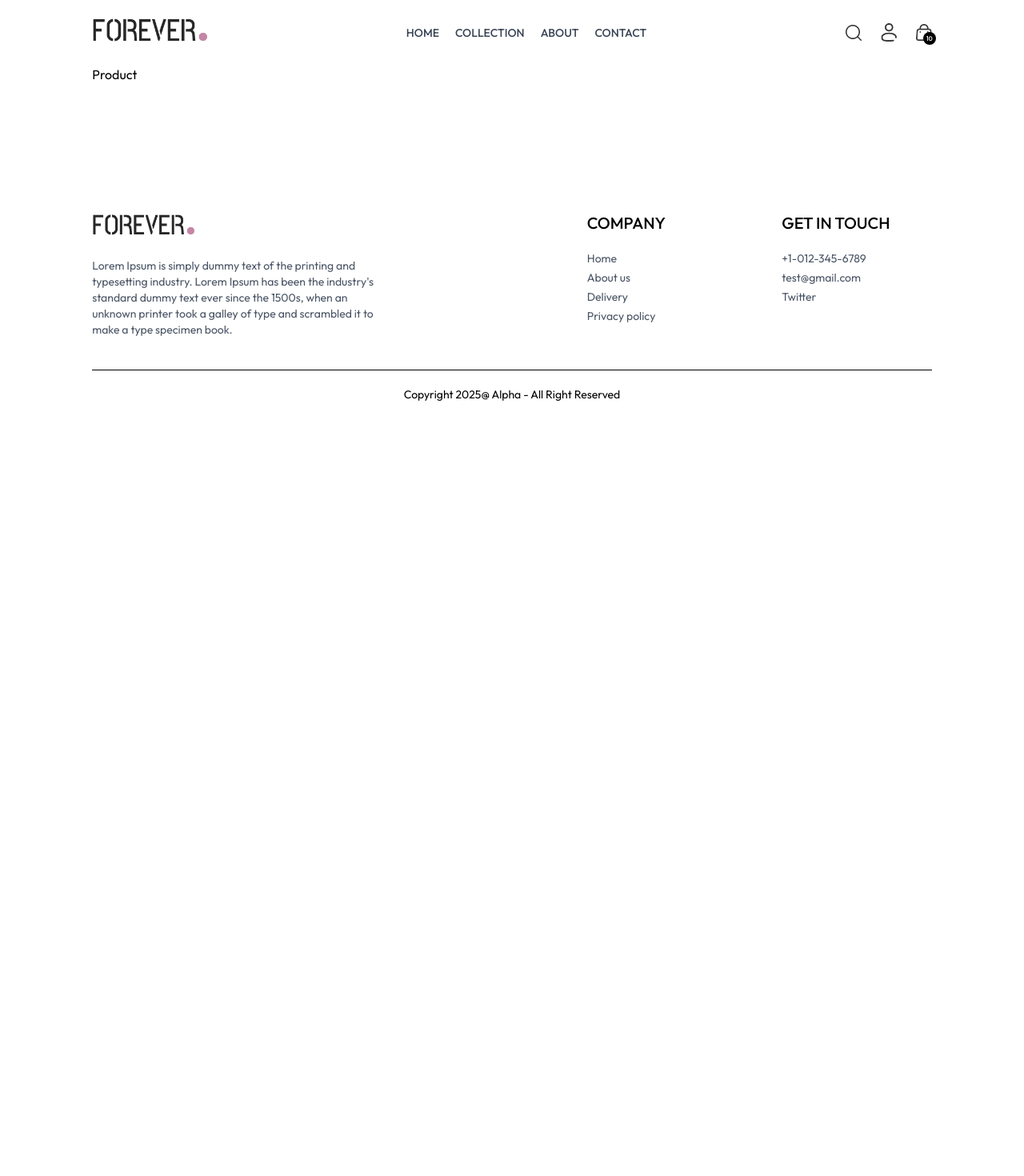
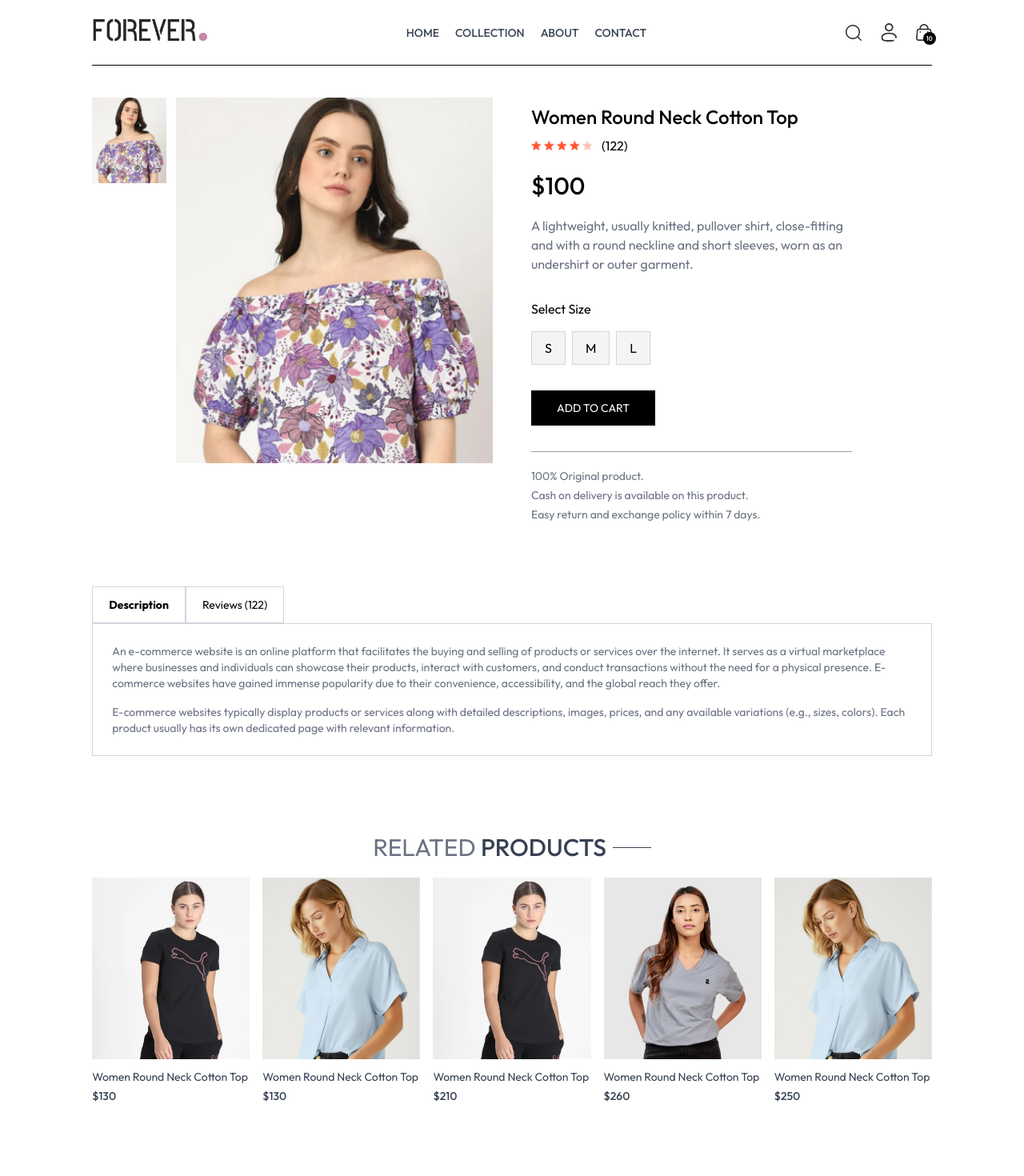
Before and after one commit to Ritik6547/React-Projects, a React (Vite) app in the folder E-Commerce App/: page /product/aaaaa in a window 1280 px wide. Shown: the top 1470 px of the page at 80% size. Before the commit the page ends 800 px from the top, so only its background shows below. Built offline with nearby package versions, Linux system fonts and the light colour scheme.

Commit message:
Build product detail page

```diff
--- /dev/null
+++ b/E-Commerce App/src/components/Product/RelatedProducts.jsx
@@ -0,0 +1,42 @@
+import { selectAllProducts } from "../../store/slices/productSlice";
+import Title from "../Title";
+import ProductItem from "../ProductItem";
+import { createSelector } from "@reduxjs/toolkit";
+import { useSelector } from "react-redux";
+
+const makeSelectRelatedProducts = (category, subCategory, productId) =>
+  createSelector([selectAllProducts], (products) =>
+    products.filter(
+      (p) =>
+        p.category === category &&
+        p.subCategory === subCategory &&
+        p._id !== productId,
+    ),
+  );
+
+const RelatedProducts = ({ category, subCategory, productId }) => {
+  const relatedProducts = useSelector(
+    makeSelectRelatedProducts(category, subCategory, productId),
+  ).slice(0, 5);
+
+  return (
+    <div className="my-24">
+      <div className="mb-2 text-center text-3xl">
+        <Title text1="RELATED" text2="PRODUCTS" />
+      </div>
+      <div className="grid grid-cols-2 gap-4 gap-y-6 sm:grid-cols-3 md:grid-cols-4 lg:grid-cols-5">
+        {relatedProducts.map((product) => (
+          <ProductItem
+            key={product._id}
+            id={product._id}
+            name={product.name}
+            image={product.image}
+            price={product.price}
+          />
+        ))}
+      </div>
+    </div>
+  );
+};
+
+export default RelatedProducts;
--- a/E-Commerce App/src/index.css
+++ b/E-Commerce App/src/index.css
@@ -5,3 +5,7 @@
   --font-outfit: "Outfit", sans-serif;
   --font-prata: "Prata", serif;
 }
+
+::-webkit-scrollbar {
+  display: none;
+}
--- a/E-Commerce App/src/pages/Product.jsx
+++ b/E-Commerce App/src/pages/Product.jsx
@@ -1,7 +1,132 @@
-import React from "react";
+import { useEffect, useState } from "react";
+import { useSelector } from "react-redux";
+import { useParams } from "react-router-dom";
+import { selectAllProducts } from "../store/slices/productSlice";
+import { assets } from "../assets/assets";
+import RelatedProducts from "../components/Product/RelatedProducts";
+import { createSelector } from "@reduxjs/toolkit";
+
+const makeSelectProductById = (id) =>
+  createSelector([selectAllProducts], (products) =>
+    products.find((p) => p._id === id),
+  );
 
 const Product = () => {
-  return <div>Product</div>;
+  const { productId } = useParams();
+  const productData = useSelector(makeSelectProductById(productId));
+  const [image, setImage] = useState("");
+  const [sizeActive, setSizeActive] = useState("");
+
+  useEffect(() => {
+    setImage(productData?.image[0]);
+  }, [productData]);
+
+  return productData ? (
+    <div className="border-t pt-10 opacity-100 transition-opacity duration-500 ease-in">
+      {/* Product Data */}
+      <div className="flex flex-col gap-12 sm:flex-row sm:gap-12">
+        {/* Product Images */}
+        <div className="flex flex-1 flex-col-reverse gap-3 sm:flex-row">
+          <div className="flex w-full justify-between overflow-x-auto sm:w-[18.7%] sm:flex-col sm:justify-normal sm:overflow-y-scroll">
+            {productData.image.map((imgSrc, index) => (
+              <img
+                key={index}
+                src={imgSrc}
+                alt="product-image"
+                className="w-[24%] flex-shrink-0 cursor-pointer sm:mb-3 sm:w-full"
+                onClick={() => setImage(imgSrc)}
+              />
+            ))}
+          </div>
+          <div className="w-full sm:w-[80%]">
+            <img
+              className="h-auto w-full"
+              src={image}
+              alt="product-main-image"
+            />
+          </div>
+        </div>
+
+        {/* Product Info */}
+        <div className="flex-1">
+          <h1 className="mt-2 text-2xl font-medium">{productData.name}</h1>
+          <div className="mt-2 flex items-center gap-1">
+            <img className="w-3" src={assets.star_icon} alt="star-icon" />
+            <img className="w-3" src={assets.star_icon} alt="star-icon" />
+            <img className="w-3" src={assets.star_icon} alt="star-icon" />
+            <img className="w-3" src={assets.star_icon} alt="star-icon" />
+            <img className="w-3" src={assets.star_dull_icon} alt="star-icon" />
+            <p className="pl-2">(122)</p>
+          </div>
+          <p className="mt-5 text-3xl font-medium">${productData.price}</p>
+          <p className="mt-5 text-gray-500 md:w-4/5">
+            {productData.description}
+          </p>
+          <div className="my-8 flex flex-col gap-4">
+            <p>Select Size</p>
+            <div className="flex gap-2">
+              {productData.sizes.map((item, index) => (
+                <button
+                  className={`cursor-pointer border border-gray-300 bg-gray-100 px-4 py-2 ${sizeActive === item && "border-orange-500"}`}
+                  key={index}
+                  onClick={() => setSizeActive(item)}
+                >
+                  {item}
+                </button>
+              ))}
+            </div>
+          </div>
+          <button className="cursor-pointer bg-black px-8 py-3 text-sm text-white active:bg-gray-700">
+            ADD TO CART
+          </button>
+          <hr className="mt-8 text-gray-400 sm:w-4/5" />
+          <div className="mt-5 flex flex-col gap-1 text-sm text-gray-500">
+            <p>100% Original product.</p>
+            <p>Cash on delivery is available on this product.</p>
+            <p>Easy return and exchange policy within 7 days.</p>
+          </div>
+        </div>
+      </div>
+
+      {/* Desc & Review */}
+      <div className="mt-20">
+        <div className="flex">
+          <b className="border border-gray-300 px-5 py-3 text-sm">
+            Description
+          </b>
+          <p className="border border-gray-300 px-5 py-3 text-sm">
+            Reviews (122)
+          </p>
+        </div>
+        <div className="flex flex-col gap-4 border border-gray-300 p-6 text-sm text-gray-500">
+          <p>
+            An e-commerce website is an online platform that facilitates the
+            buying and selling of products or services over the internet. It
+            serves as a virtual marketplace where businesses and individuals can
+            showcase their products, interact with customers, and conduct
+            transactions without the need for a physical presence. E-commerce
+            websites have gained immense popularity due to their convenience,
+            accessibility, and the global reach they offer.
+          </p>
+          <p>
+            E-commerce websites typically display products or services along
+            with detailed descriptions, images, prices, and any available
+            variations (e.g., sizes, colors). Each product usually has its own
+            dedicated page with relevant information.
+          </p>
+        </div>
+      </div>
+
+      {/* Related Products */}
+      <RelatedProducts
+        category={productData.category}
+        subCategory={productData.subCategory}
+        productId={productData._id}
+      />
+    </div>
+  ) : (
+    <div className="opacity-0"></div>
+  );
 };
 
 export default Product;
--- a/E-Commerce App/src/store/slices/productSlice.js
+++ b/E-Commerce App/src/store/slices/productSlice.js
@@ -12,7 +12,8 @@ const productSlice = createSlice({
   },
 });
 
-const selectAllProducts = (state) => state.products.list;
+export const selectAllProducts = (state) => state.products.list;
+
 export const selectFilteredProducts = createSelector(
   [selectAllProducts, (state) => state.filters],
   (products, filters) => {
```
